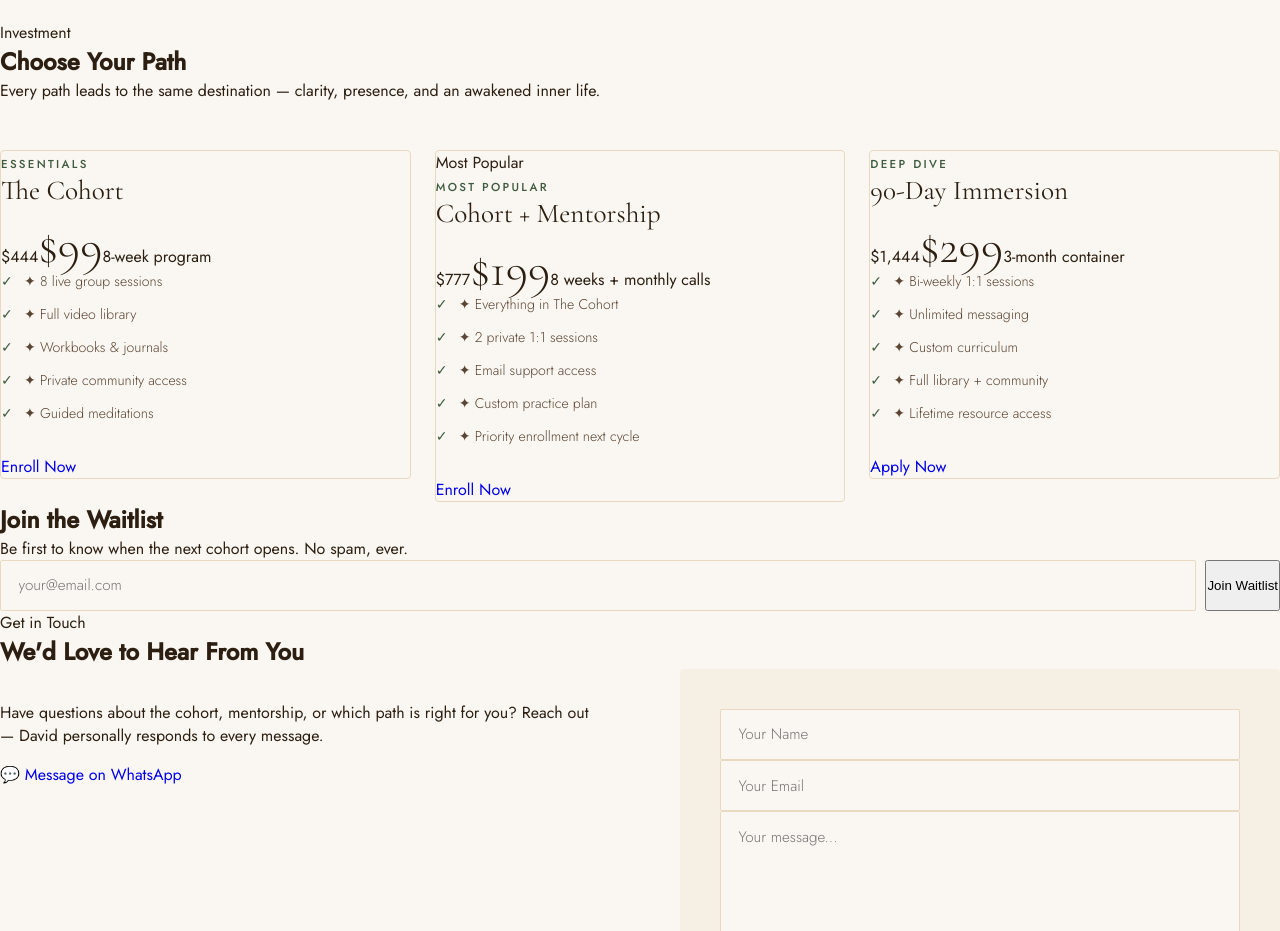
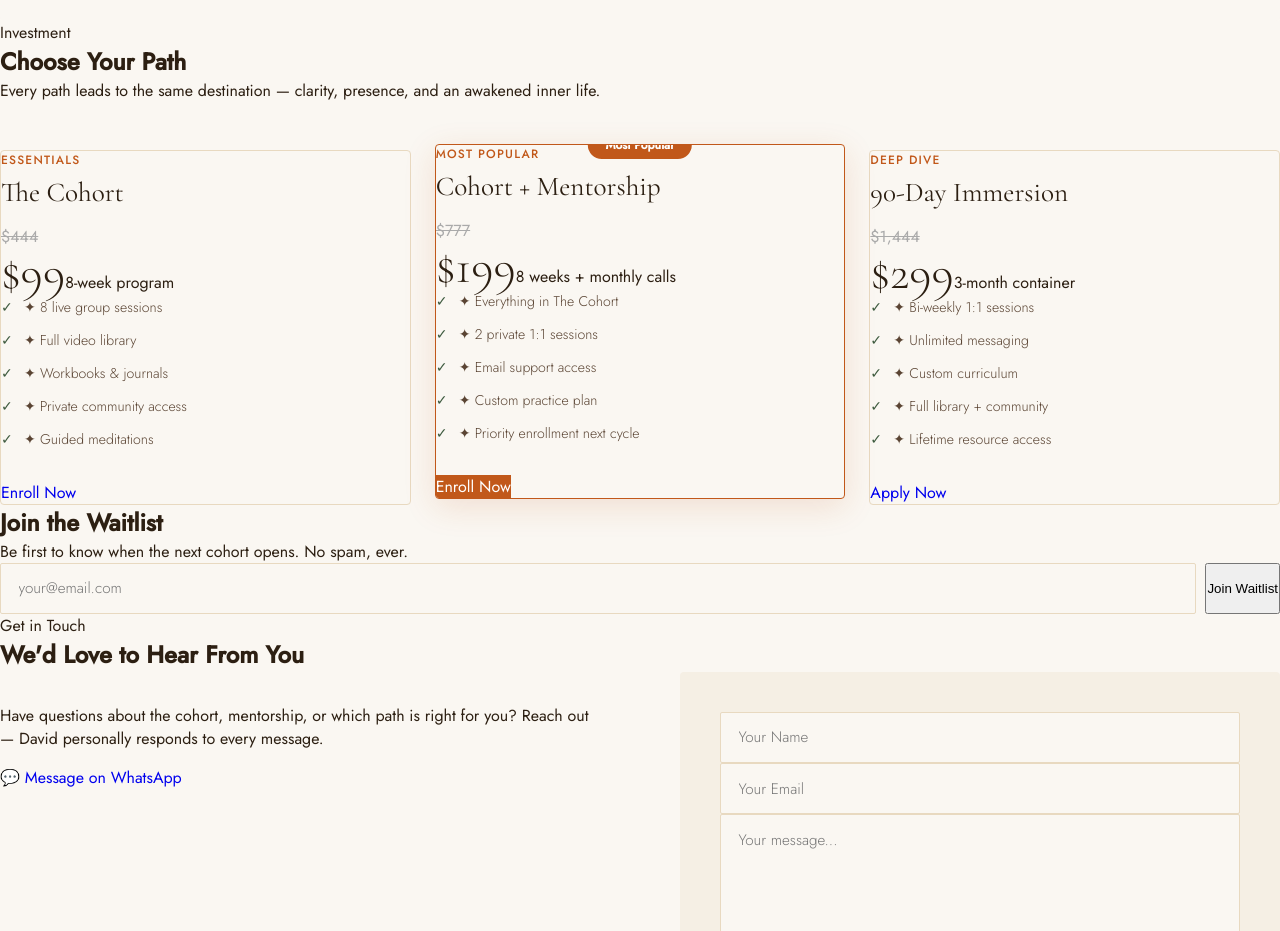
Before and after one commit to asdavids/clarity-institute, a Next.js app: page / in a window 1280 px wide. Shown: the part 2460-3391 px from the top of the page. Built offline with nearby package versions, Linux system fonts and the light colour scheme.

Commit message:
Update Home.module.css

```diff
--- a/styles/Home.module.css
+++ b/styles/Home.module.css
@@ -279,3 +279,8 @@
 .pdfLabel { font-size: 0.68rem; letter-spacing: 0.18em; text-transform: uppercase; color: var(--burnt-orange); font-weight: 500; }
 .pdfTitle { font-family: 'Cormorant Garamond', serif; font-size: 1.05rem; font-weight: 400; color: var(--text-dark); }
 .pdfArrow { font-size: 1.2rem; color: var(--green); font-weight: 300; flex-shrink: 0; }
+.pricingTier { font-size: 0.75rem; font-weight: 500; color: #C1581A; text-transform: uppercase; letter-spacing: 0.1em; display: block; margin-bottom: 0.4rem; }
+.pricingOriginal { font-size: 1rem; color: #aaa; text-decoration: line-through; display: block; margin-bottom: 0.1rem; }
+.popularBadge { position: absolute; top: -14px; left: 50%; transform: translateX(-50%); background: #C1581A; color: white; font-size: 0.75rem; font-weight: 600; padding: 0.3rem 1.1rem; border-radius: 999px; white-space: nowrap; }
+.pricingCardFeatured { position: relative; border-color: #C1581A !important; box-shadow: 0 8px 32px rgba(193,88,26,0.15) !important; transform: translateY(-6px); }
+.pricingBtnFeatured { background: #C1581A !important; color: white !important; border-color: #C1581A !important; }
```
